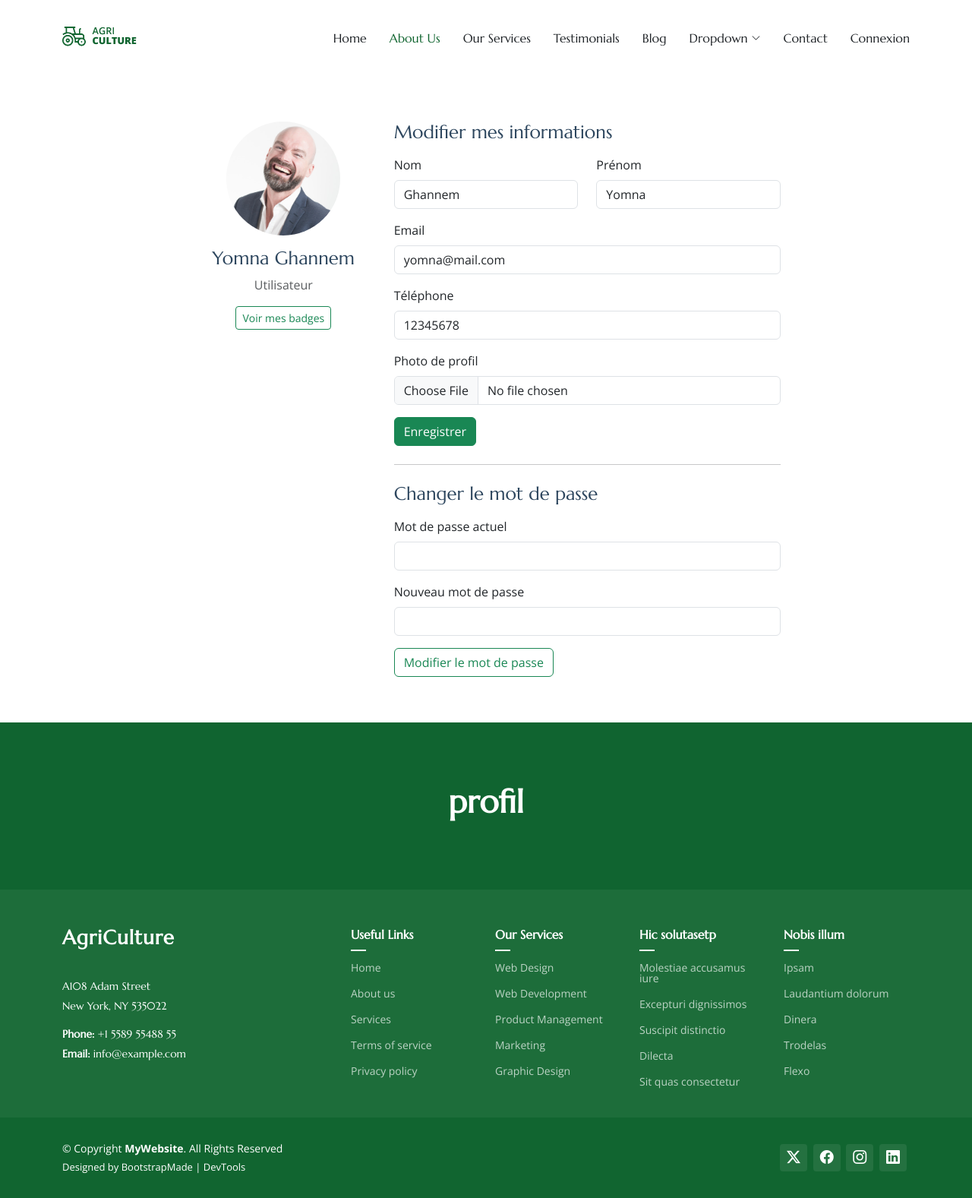
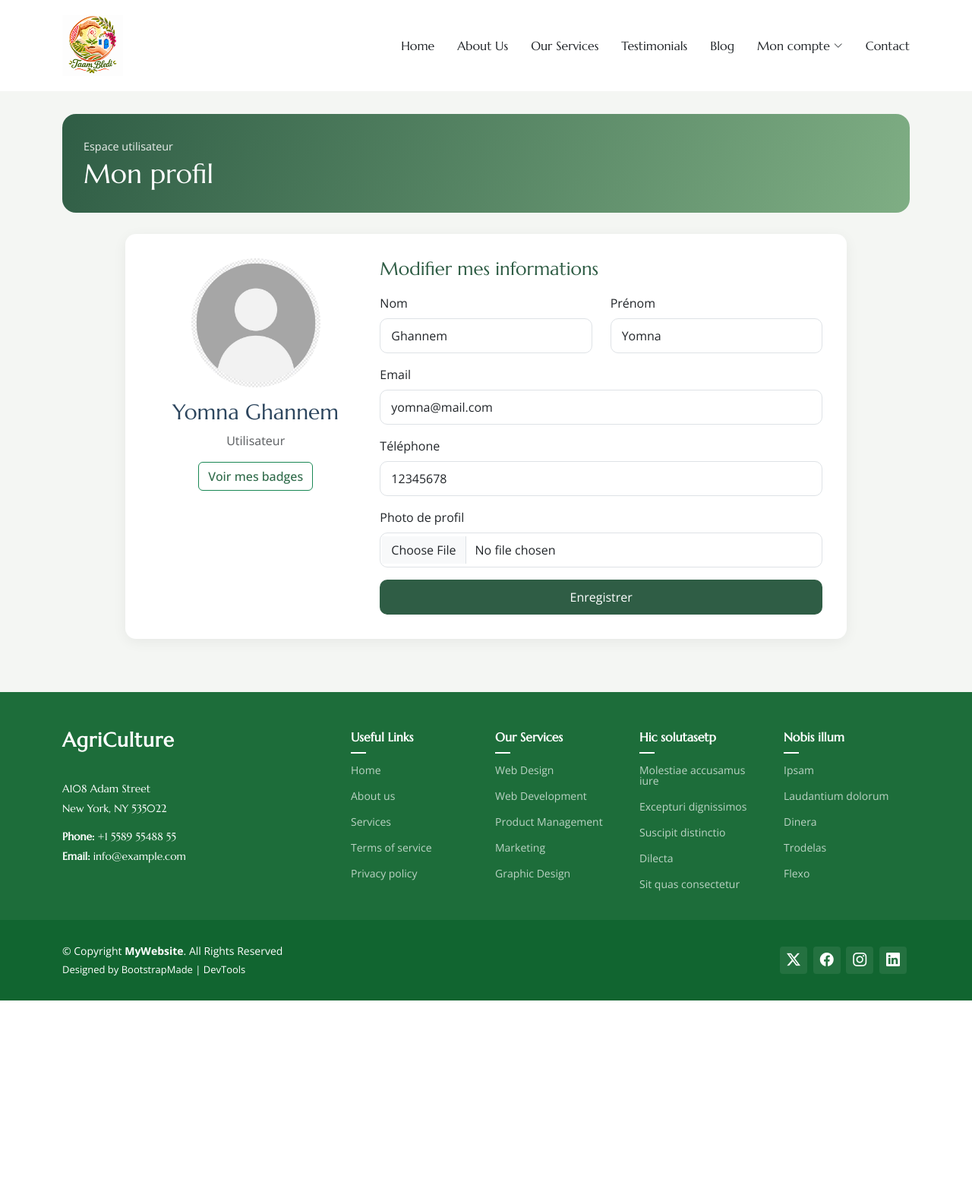
Before and after one commit to Neff016/ta3m-bledi-project, a PHP site: page /profil.html in a window 1280 px wide. Shown: the whole page at 76% size. After the commit the page ends 1317 px from the top, so only its background shows below. Run offline with PHP 8.4, Linux system fonts and the light colour scheme.

Commit message:
mod les attriburs

```diff
--- a/View/FrontOffice/assets/css/main.css
+++ b/View/FrontOffice/assets/css/main.css
@@ -235,7 +235,7 @@ h6 {
 }
 
 .header .logo img {
-  max-height: 32px;
+  max-height: 80px;
   margin-right: 8px;
 }
 
--- /dev/null
+++ b/View/FrontOffice/assets/css/utilisateurs.css
@@ -0,0 +1,73 @@
+/* ===== Module Utilisateurs (style Ta3m Bledi) ===== */
+.ub-page {
+  background: #f4f6f3;
+  padding: 30px 0 70px;
+}
+
+/* Bande arrondie en dégradé */
+.ub-hero {
+  background: linear-gradient(110deg, #2f5d45 0%, #7fae84 100%);
+  border-radius: 18px;
+  padding: 30px 28px;
+  color: #fff;
+  margin-bottom: 28px;
+}
+.ub-hero-label {
+  font-size: 0.9rem;
+  opacity: 0.9;
+}
+.ub-hero h1 {
+  color: #fff;
+  font-size: 2.2rem;
+  margin: 4px 0 0;
+}
+
+/* Carte blanche du formulaire */
+.ub-card {
+  background: #fff;
+  border-radius: 14px;
+  box-shadow: 0 4px 18px rgba(0, 0, 0, 0.06);
+  padding: 32px;
+  max-width: 460px;
+  margin: 0 auto;
+}
+.ub-card .form-control {
+  border-radius: 10px;
+  padding: 10px 14px;
+}
+.ub-card .form-control:focus {
+  border-color: #4f8a63;
+  box-shadow: 0 0 0 0.2rem rgba(79, 138, 99, 0.15);
+}
+.ub-card a {
+  color: #2f6b4a;
+  font-weight: 500;
+}
+
+/* Bouton */
+.ub-btn {
+  background: #2f5d45;
+  color: #fff;
+  border: none;
+  border-radius: 10px;
+  padding: 11px;
+  width: 100%;
+}
+.ub-btn:hover {
+  background: #244a37;
+  color: #fff;
+}
+/* Carte large (page profil) */
+.ub-card.ub-card-large {
+  max-width: 950px;
+}
+.ub-profil-photo {
+  width: 170px;
+  height: 170px;
+  object-fit: cover;
+  border-radius: 50%;
+}
+.ub-card h4 {
+  color: #2f5d45;
+  margin-bottom: 18px;
+}
--- a/View/FrontOffice/profil.html
+++ b/View/FrontOffice/profil.html
@@ -4,7 +4,7 @@
 <head>
   <meta charset="utf-8">
   <meta content="width=device-width, initial-scale=1.0" name="viewport">
-  <title>About - AgriCulture Bootstrap Template</title>
+  <title>Mon profil - Ta3m Bledi</title>
   <meta name="description" content="">
   <meta name="keywords" content="">
 
@@ -26,6 +26,7 @@
 
   <!-- Main CSS File -->
   <link href="assets/css/main.css" rel="stylesheet">
+  <link href="assets/css/utilisateurs.css" rel="stylesheet">
 
   <!-- =======================================================
   * Template Name: AgriCulture
@@ -50,29 +51,18 @@
       <nav id="navmenu" class="navmenu">
         <ul>
           <li><a href="index.html">Home</a></li>
-          <li><a href="about.html" class="active">About Us</a></li>
+          <li><a href="about.html" >About Us</a></li>
           <li><a href="services.html">Our Services</a></li>
           <li><a href="testimonials.html">Testimonials</a></li>
           <li><a href="blog.html">Blog</a></li>
-          <li class="dropdown"><a href="#"><span>Dropdown</span> <i class="bi bi-chevron-down toggle-dropdown"></i></a>
+                    <li class="dropdown"><a href="#"><span>Mon compte</span> <i class="bi bi-chevron-down toggle-dropdown"></i></a>
             <ul>
-              <li><a href="#">Dropdown 1</a></li>
-              <li class="dropdown"><a href="#"><span>Deep Dropdown</span> <i class="bi bi-chevron-down toggle-dropdown"></i></a>
-                <ul>
-                  <li><a href="#">Deep Dropdown 1</a></li>
-                  <li><a href="#">Deep Dropdown 2</a></li>
-                  <li><a href="#">Deep Dropdown 3</a></li>
-                  <li><a href="#">Deep Dropdown 4</a></li>
-                  <li><a href="#">Deep Dropdown 5</a></li>
-                </ul>
-              </li>
-              <li><a href="#">Dropdown 2</a></li>
-              <li><a href="#">Dropdown 3</a></li>
-              <li><a href="#">Dropdown 4</a></li>
+              <li><a href="profil.html">Mon profil</a></li>
+              <li><a href="connexion.html">Connexion</a></li>
+              <li><a href="connexion.html">Déconnexion</a></li>
             </ul>
           </li>
           <li><a href="contact.html">Contact</a></li>
-          <li><a href="connexion.html">Connexion</a></li>
         </ul>
         <i class="mobile-nav-toggle d-xl-none bi bi-list"></i>
       </nav>
@@ -80,24 +70,31 @@
     </div>
   </header>
 <main class="main">
+  <section class="ub-page">
+  <div class="container">
 
-  <!-- Page Title -->
-<section class="section">
-  <div class="container" style="max-width: 800px;">
+    <!-- Bande en dégradé -->
+    <div class="ub-hero">
+      <span class="ub-hero-label">Espace utilisateur</span>
+      <h1>Mon profil</h1>
+    </div>
+
+    <!-- Carte large -->
+    <div class="ub-card ub-card-large">
       <div class="row">
 
-      <!-- Photo + infos -->
+        <!-- Colonne gauche : photo -->
         <div class="col-md-4 text-center mb-4">
-        <img src="assets/img/testimonials/testimonials-1.jpg" alt="Photo de profil"
-             class="rounded-circle mb-3" style="width: 150px; height: 150px; object-fit: cover;">
-        <h4>Yomna Ghannem</h4>
+          <img src="assets/img/testimonials/testimonials-1.jpg" alt="Photo de profil" class="ub-profil-photo mb-3">
+          <h3>Yomna Ghannem</h3>
           <p class="text-muted">Utilisateur</p>
-        <a href="mesBadges.html" class="btn btn-outline-success btn-sm">Voir mes badges</a>
+          <a href="#" class="btn btn-outline-success">Voir mes badges</a>
         </div>
 
-      <!-- Formulaire de modification -->
+        <!-- Colonne droite : formulaires -->
         <div class="col-md-8">
-        <h4 class="mb-3">Modifier mes informations</h4>
+
+          <h4>Modifier mes informations</h4>
           <form id="formProfil">
             <div class="row">
               <div class="col-md-6 mb-3">
@@ -115,42 +112,20 @@
             </div>
             <div class="mb-3">
               <label for="telephone" class="form-label">Téléphone</label>
-            <input type="tel" class="form-control" id="telephone" name="telephone" value="12345678">
+              <input type="text" class="form-control" id="telephone" name="telephone" value="12345678">
             </div>
             <div class="mb-3">
               <label for="photo" class="form-label">Photo de profil</label>
               <input type="file" class="form-control" id="photo" name="photo">
             </div>
-          <button type="submit" class="btn btn-success">Enregistrer</button>
-        </form>
+            <button type="submit" class="ub-btn">Enregistrer</button>
 
-        <hr class="my-4">
-
-        <h4 class="mb-3">Changer le mot de passe</h4>
-        <form id="formMotDePasse">
-          <div class="mb-3">
-            <label for="ancienMdp" class="form-label">Mot de passe actuel</label>
-            <input type="password" class="form-control" id="ancienMdp" name="ancienMdp">
         </div>
-          <div class="mb-3">
-            <label for="nouveauMdp" class="form-label">Nouveau mot de passe</label>
-            <input type="password" class="form-control" id="nouveauMdp" name="nouveauMdp">
       </div>
-          <button type="submit" class="btn btn-outline-success">Modifier le mot de passe</button>
-        </form>
     </div>
 
   </div>
-  </div>
 </section>
-<div class="page-title dark-background">
-  <div class="container position-relative">
-    <h1>profil</h1>
-  </div>
-</div>
-
-<!-- Formulaire de profil-->
-
 </main>
 
   <footer id="footer" class="footer dark-background">
```
Also changed, not shown: View/FrontOffice/MotDePasseOublie.html (+20 -27 lines), View/FrontOffice/about.html (+4 -14 lines), View/FrontOffice/blog-details.html (+4 -14 lines), View/FrontOffice/blog.html (+4 -14 lines), View/FrontOffice/connexion.html (+17 -27 lines), View/FrontOffice/contact.html (+4 -14 lines), View/FrontOffice/index.html (+5 -15 lines), View/FrontOffice/inscription.html (+14 -26 lines), View/FrontOffice/mesBadges.html (added, +258 -0 lines), View/FrontOffice/services.html (+4 -14 lines), View/FrontOffice/testimonials.html (+4 -14 lines), View/FrontOffice/assets/img/logo.png, View/FrontOffice/assets/img/testimonials/testimonials-1.jpg. Lines whose indentation alone changed are shown as unchanged.
